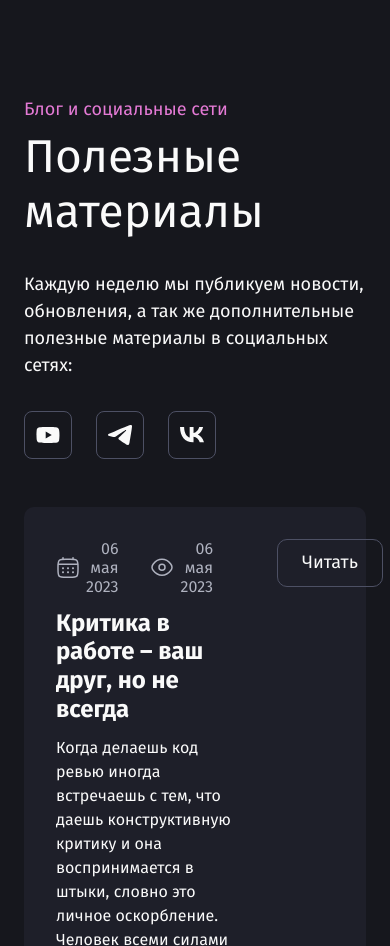
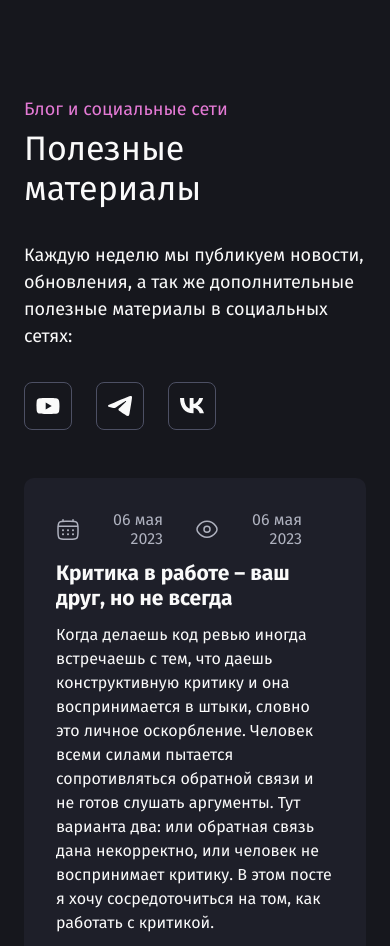
Before and after one commit to EBUSYGIN/PurpleSchool-clone, a plain HTML site: page index.html in a window 390 px wide. Shown: the part 281-1227 px from the top of the page. Drawn offline with Linux system fonts and the light colour scheme.

Commit message:
make blog adaptive

```diff
--- a/styles/components.css
+++ b/styles/components.css
@@ -22,7 +22,7 @@
   line-height: 120%;
   text-align: center;
   cursor: pointer;
-  display: inline-block;
+  display: block;
 }
 
 .button_primary {
@@ -97,6 +97,12 @@
   line-height: 120%;
   color: var(--color-text);
   margin: 0 0 32px 0;
+}
+
+@media (max-width: 860px) {
+  .headling__bottom {
+    font-size: 34px;
+  }
 }
 
 
@@ -176,3 +182,15 @@
   line-height: 150%;
   color: var(--color-text);
 }
+
+
+
+@media (max-width: 860px) {
+  .post {
+    flex-direction: column;
+  }
+
+  .post__header {
+    font-size: 21px;
+  }
+}
```
